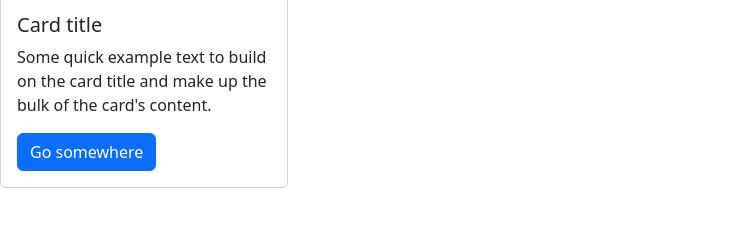
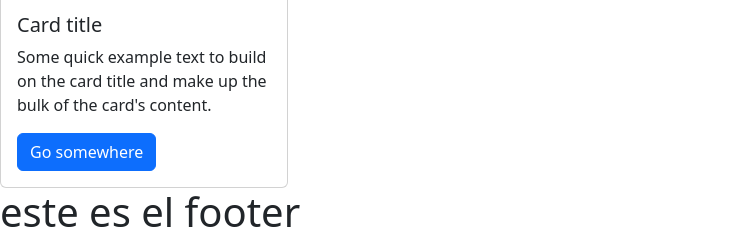
Before and after one commit to alejandrobusi/test-com-82i, a plain HTML site: page index.html in a window 1280 px wide. Shown: the part 732-976 px from the top of the page, without its empty margins (0-731 px from the left). Before the commit the page ends 920 px from the top, so only its background shows below. Drawn offline with nearby package versions, Linux system fonts and the light colour scheme.

Commit message:
añadiendo footer

```diff
--- a/index.html
+++ b/index.html
@@ -112,6 +112,9 @@
       </div>
     </div>
   </main>
+  <footer>
+    <h1>este es el footer</h1>
+  </footer>
   <script src="https://cdn.jsdelivr.net/npm/bootstrap@5.3.1/dist/js/bootstrap.bundle.min.js
   "></script>
 </body>
```
